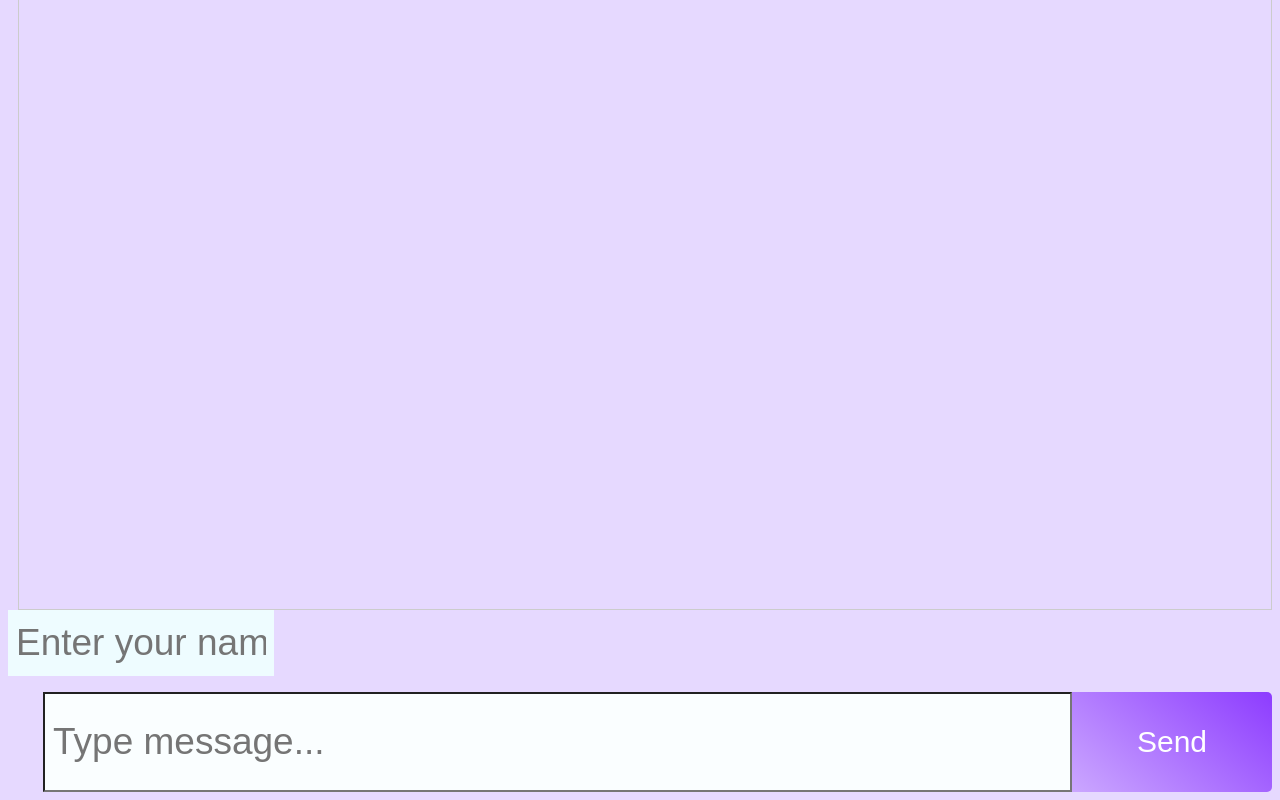
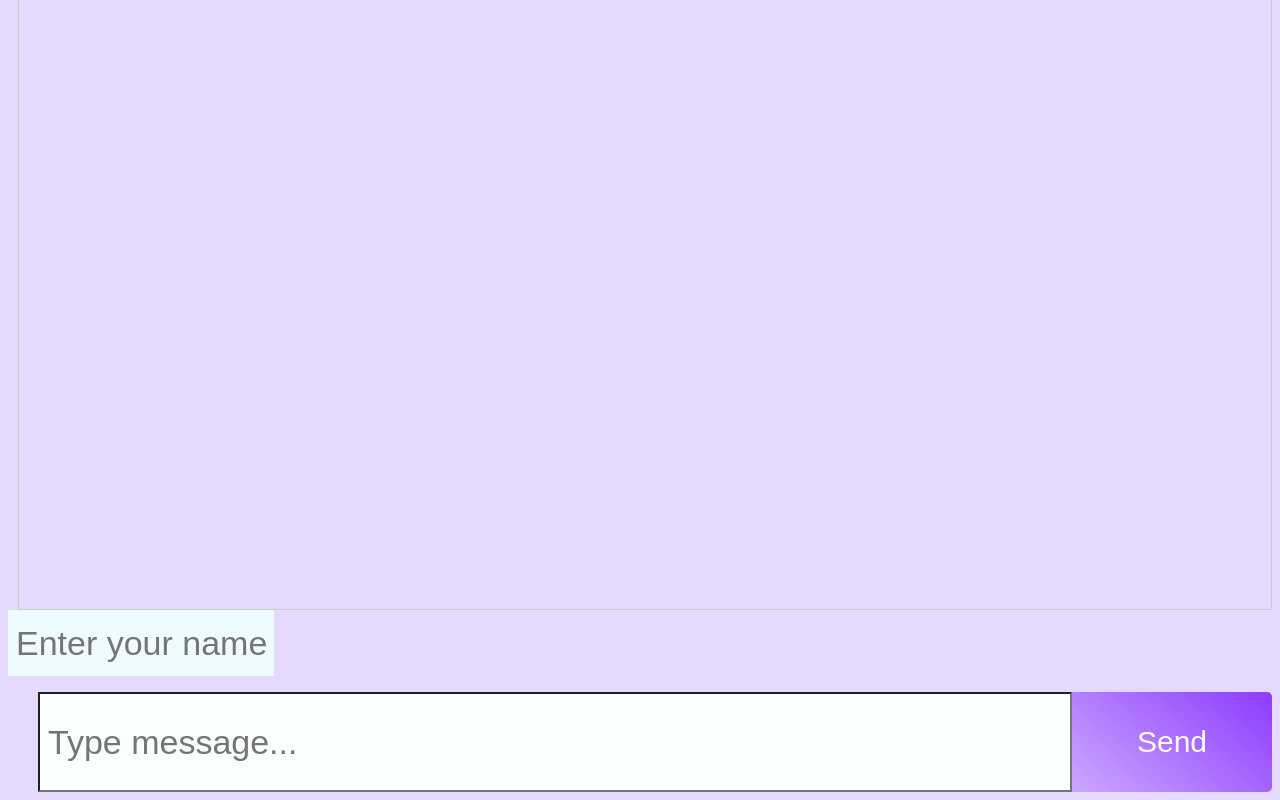
Before and after one commit to Pratik104130/Proz-chat, a plain HTML site: page index.html in a window 1280 px wide. Shown: the part 932-1732 px from the top of the page. Drawn offline with Linux system fonts and the light colour scheme; no server answers.

Commit message:
update style.css

```diff
--- a/style.css
+++ b/style.css
@@ -554,7 +554,7 @@ h2{
 
 .msg-main{
     height:80px;
-    margin-left: 35px;
+    margin-left: 30px;
     width: 700px;
 
 }
@@ -579,7 +579,7 @@ h2{
 input,
 textarea,
 select {
-    font-size: 37px !important;
+    font-size: 34px !important;
     line-height: 1.4;
     touch-action: manipulation;
     -webkit-text-size-adjust: 100%;
```
